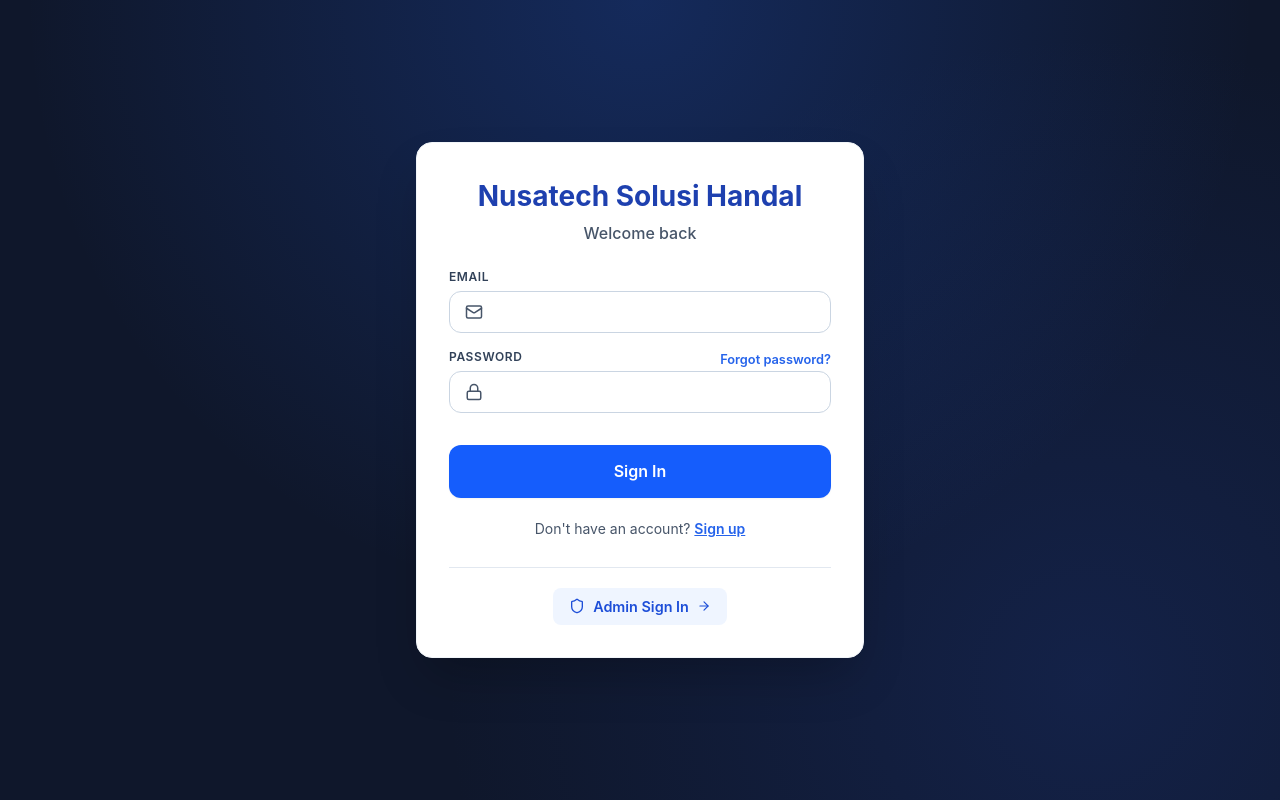
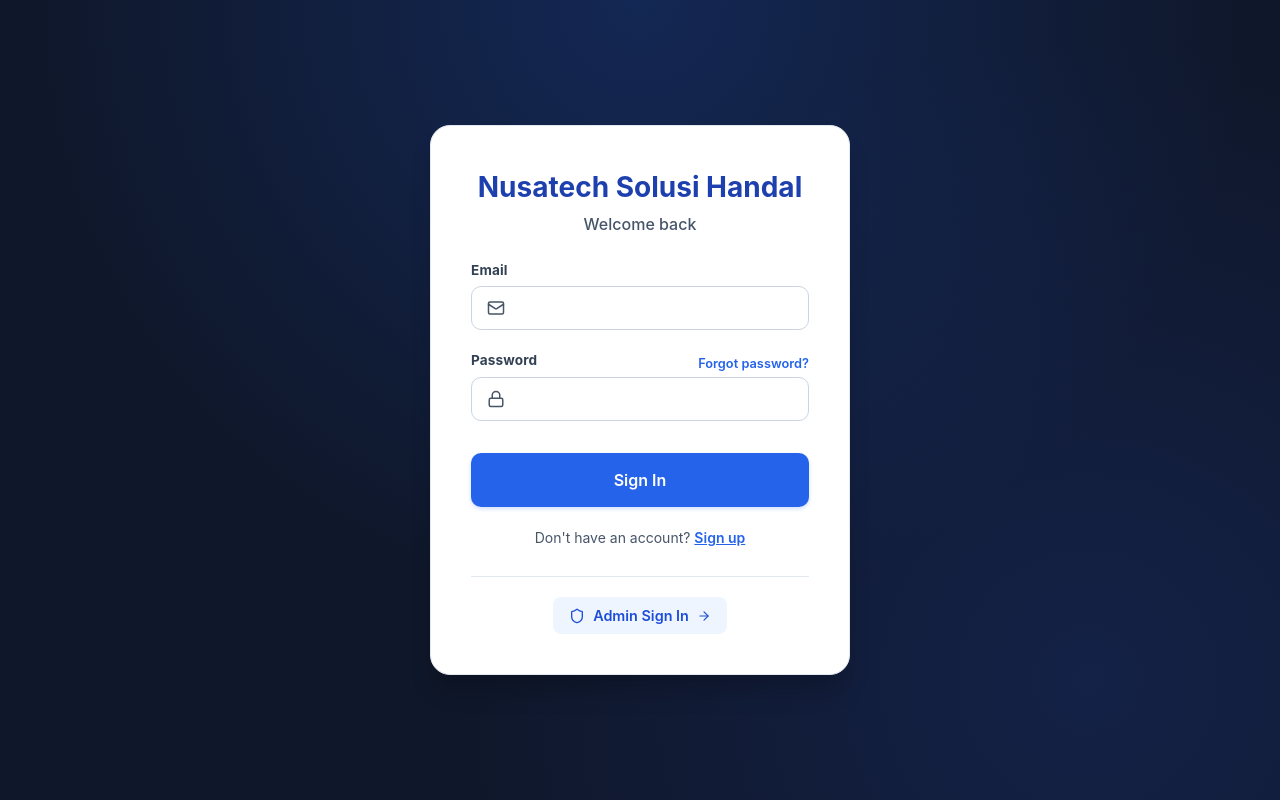
Before and after one commit to ridhohf/nusatech-web, a Next.js app in the folder frontend/: page /login in a window 1280 px wide. Built offline with nearby package versions, Linux system fonts and the light colour scheme; no server answers.

Commit message:
style: remove sub-descriptions from all pages and rename incoming page header to Form Registrasi Baru

```diff
--- a/frontend/src/app/client/history/page.tsx
+++ b/frontend/src/app/client/history/page.tsx
@@ -17,7 +17,6 @@
     <div>
       <div className="page-header">
         <h1 className="page-title">Riwayat Perbaikan</h1>
-        <p style={{ color: 'var(--text-secondary)' }}>Daftar semua pekerjaan yang telah selesai dikerjakan.</p>
       </div>
 
       <div className="card">
--- a/frontend/src/app/client/page.tsx
+++ b/frontend/src/app/client/page.tsx
@@ -71,7 +71,6 @@
     <div>
       <div className="page-header">
         <h1 className="page-title">Monitoring Status Perbaikan</h1>
-        <p style={{ color: 'var(--text-secondary)' }}>Pantau secara real-time status perbaikan peralatan Anda.</p>
       </div>
 
       {/* Stats */}
--- a/frontend/src/app/globals.css
+++ b/frontend/src/app/globals.css
@@ -17,7 +17,7 @@
   --destructive: #ef4444;
   --destructive-foreground: #ffffff;
   --border: #e2e8f0;
-  --input: #e2e8f0;
+  --input: #cbd5e1;
   --ring: #2563eb;
   --radius: 0.75rem;
 
@@ -48,90 +48,202 @@
   font-family: var(--font-sans, system-ui, -apple-system, BlinkMacSystemFont, 'Segoe UI', Roboto, sans-serif);
 }
 
-/* Tailwind Components Layer - Reusable Utilities via @apply */
-@layer components {
+/* Bulletproof UI Component Classes */
 .card {
-    @apply bg-white/90 backdrop-blur-md border border-slate-200/80 rounded-2xl p-6 shadow-xs hover:shadow-md transition-all duration-200;
+  background-color: #ffffff;
+  border: 1px solid #e2e8f0;
+  border-radius: 1rem;
+  padding: 1.5rem;
+  box-shadow: 0 1px 3px 0 rgb(0 0 0 / 0.05), 0 1px 2px -1px rgb(0 0 0 / 0.05);
+  transition: all 0.2s ease;
 }
 
+.card:hover {
+  box-shadow: 0 4px 6px -1px rgb(0 0 0 / 0.07), 0 2px 4px -2px rgb(0 0 0 / 0.07);
+}
+
+/* Forms & Inputs */
 .form-group {
-    @apply mb-4;
+  margin-bottom: 1.25rem;
 }
 
 .form-label {
-    @apply block text-xs font-semibold text-slate-700 mb-1.5 uppercase tracking-wider;
+  display: block;
+  font-size: 0.85rem;
+  font-weight: 700;
+  color: #334155;
+  margin-bottom: 0.4rem;
+  letter-spacing: 0.01em;
 }
 
 .form-input {
-    @apply w-full px-3.5 py-2.5 bg-white border border-slate-300 rounded-xl text-sm text-slate-900 transition-all focus:outline-none focus:border-blue-600 focus:ring-3 focus:ring-blue-100 placeholder:text-slate-400;
+  width: 100%;
+  padding: 0.65rem 0.875rem;
+  border: 1px solid #cbd5e1;
+  border-radius: 0.625rem;
+  font-size: 0.875rem;
+  background-color: #ffffff;
+  color: #0f172a;
+  box-sizing: border-box;
+  outline: none;
+  transition: all 0.15s ease;
 }
 
+.form-input:focus {
+  border-color: #2563eb;
+  box-shadow: 0 0 0 3px #dbeafe;
+}
+
+/* Buttons */
 .btn {
-    @apply inline-flex items-center justify-center font-semibold rounded-xl border border-slate-200 bg-white text-slate-700 px-4 py-2 text-sm shadow-2xs transition-all duration-150 active:scale-98 hover:bg-slate-50 disabled:opacity-50 disabled:pointer-events-none cursor-pointer gap-2;
+  display: inline-flex;
+  align-items: center;
+  justify-content: center;
+  gap: 0.5rem;
+  padding: 0.65rem 1.25rem;
+  font-weight: 600;
+  border-radius: 0.625rem;
+  border: 1px solid #e2e8f0;
+  background-color: #ffffff;
+  color: #334155;
+  cursor: pointer;
+  transition: all 0.15s ease;
+  font-size: 0.875rem;
+  box-shadow: 0 1px 2px 0 rgb(0 0 0 / 0.05);
+}
+
+.btn:hover {
+  background-color: #f8fafc;
+  border-color: #cbd5e1;
 }
 
 .btn-primary {
-    @apply bg-blue-600 hover:bg-blue-700 text-white border-transparent shadow-xs focus-visible:ring-blue-500;
+  background-color: #2563eb;
+  color: #ffffff;
+  border-color: transparent;
+  box-shadow: 0 2px 4px 0 rgba(37, 99, 235, 0.2);
 }
 
+.btn-primary:hover {
+  background-color: #1d4ed8;
+}
+
+/* Page Headers */
 .page-header {
-    @apply mb-6 flex justify-between items-center flex-wrap gap-4;
+  margin-bottom: 1.75rem;
+  display: flex;
+  justify-content: space-between;
+  align-items: center;
+  flex-wrap: wrap;
+  gap: 1rem;
 }
 
 .page-title {
-    @apply text-2xl font-extrabold text-blue-900 tracking-tight;
+  font-size: 1.75rem;
+  font-weight: 800;
+  color: #1e3a8a;
+  margin: 0 0 0.25rem 0;
+  letter-spacing: -0.02em;
 }
 
+/* Tables */
 .table-container {
-    @apply overflow-x-auto rounded-xl border border-slate-200/80 bg-white shadow-2xs;
+  overflow-x: auto;
+  border-radius: 0.75rem;
+  border: 1px solid #e2e8f0;
+  background-color: #ffffff;
 }
 
 .data-table {
-    @apply w-full border-collapse text-left text-sm;
+  width: 100%;
+  border-collapse: collapse;
+  text-align: left;
+  display: table !important;
 }
 
 .data-table th {
-    @apply bg-slate-50/90 font-bold text-slate-600 px-4 py-3 border-b border-slate-200 text-xs uppercase tracking-wider;
+  background-color: #f8fafc;
+  font-weight: 700;
+  color: #475569;
+  font-size: 0.75rem;
+  text-transform: uppercase;
+  letter-spacing: 0.05em;
+  padding: 0.875rem 1rem;
+  border-bottom: 1px solid #e2e8f0;
+  display: table-cell !important;
+  white-space: nowrap;
 }
 
 .data-table td {
-    @apply px-4 py-3.5 border-b border-slate-100 text-slate-700;
+  padding: 0.875rem 1rem;
+  border-bottom: 1px solid #f1f5f9;
+  color: #334155;
+  display: table-cell !important;
+  font-size: 0.875rem;
 }
 
 .data-table tbody tr:hover {
-    @apply bg-slate-50/80 transition-colors;
+  background-color: #f8fafc;
 }
 
+/* Badges */
 .badge {
-    @apply inline-flex items-center gap-1.5 px-2.5 py-0.5 rounded-full text-xs font-bold border border-slate-200 shadow-2xs;
+  display: inline-flex;
+  align-items: center;
+  gap: 0.35rem;
+  padding: 0.25rem 0.75rem;
+  border-radius: 9999px;
+  font-size: 0.75rem;
+  font-weight: 700;
+  letter-spacing: 0.02em;
+  border: 1px solid #e2e8f0;
 }
 
 .badge-blue {
-    @apply bg-blue-50 text-blue-700 border-blue-200/70;
+  background-color: #eff6ff;
+  color: #1d4ed8;
+  border-color: #bfdbfe;
 }
 
 .badge-orange {
-    @apply bg-amber-50 text-amber-700 border-amber-200/70;
+  background-color: #fff7ed;
+  color: #c2410c;
+  border-color: #ffedd5;
 }
 
 .badge-green {
-    @apply bg-emerald-50 text-emerald-700 border-emerald-200/70;
+  background-color: #f0fdf4;
+  color: #15803d;
+  border-color: #bbf7d0;
 }
 
 .badge-red {
-    @apply bg-rose-50 text-rose-700 border-rose-200/70;
+  background-color: #fef2f2;
+  color: #b91c1c;
+  border-color: #fecaca;
 }
 
+/* Auth Page specific */
 .auth-container {
-    @apply min-h-screen flex items-center justify-center bg-slate-900 p-6;
+  min-height: 100vh;
+  display: flex;
+  align-items: center;
+  justify-content: center;
+  background-color: #0f172a;
   background-image:
-      radial-gradient(circle at 50% 0%, rgba(37, 99, 235, 0.25) 0%, transparent 60%),
+    radial-gradient(circle at 50% 0%, rgba(37, 99, 235, 0.22) 0%, transparent 60%),
     radial-gradient(circle at 85% 85%, rgba(30, 58, 138, 0.3) 0%, transparent 50%);
+  padding: 1.5rem;
 }
 
 .auth-card {
-    @apply w-full max-w-md bg-white p-8 rounded-2xl shadow-2xl border border-slate-100;
-  }
+  width: 100%;
+  max-width: 420px;
+  background-color: #ffffff;
+  padding: 2.5rem;
+  border-radius: 1.25rem;
+  box-shadow: 0 20px 25px -5px rgba(0, 0, 0, 0.2);
+  border: 1px solid #e2e8f0;
 }
 
 /* Loading Bar Animation */
--- a/frontend/src/app/internal/incoming/page.tsx
+++ b/frontend/src/app/internal/incoming/page.tsx
@@ -177,10 +177,7 @@
   return (
     <div>
       <div className="page-header" style={{ marginBottom: '1.5rem' }}>
-        <h1 className="page-title">Form Registrasi Baru & Inspeksi</h1>
-        <p style={{ color: 'var(--text-secondary)' }}>
-          Registrasi penerimaan barang dari klien terdaftar.
-        </p>
+        <h1 className="page-title">Form Registrasi Baru</h1>
       </div>
 
       <div style={{ display: 'grid', gridTemplateColumns: '1.05fr 1.7fr', gap: '1.75rem', alignItems: 'start' }}>
--- a/frontend/src/app/internal/inventory/page.tsx
+++ b/frontend/src/app/internal/inventory/page.tsx
@@ -60,7 +60,6 @@
     <div>
       <div className="page-header">
         <h1 className="page-title">Manajemen Inventori</h1>
-        <p style={{ color: 'var(--text-secondary)' }}>Kelola data material, sparepart, dan aksesori.</p>
       </div>
 
       <div style={{ display: 'grid', gridTemplateColumns: '1fr 2.5fr', gap: '2rem' }}>
--- a/frontend/src/app/internal/layout.tsx
+++ b/frontend/src/app/internal/layout.tsx
@@ -45,10 +45,7 @@
       {/* Sidebar */}
       <aside className="w-72 bg-white border-r border-slate-200/80 flex flex-col sticky top-0 h-screen shadow-2xs z-20">
         <div className="p-6 flex items-center gap-3 font-extrabold text-blue-900 border-b border-slate-200/80 text-xl tracking-tight">
-          <div className="w-9 h-9 rounded-xl bg-blue-600 flex items-center justify-center text-white shadow-xs">
-            N
-          </div>
-          <span>Nusatech MRO</span>
+          <span>Nusatech</span>
         </div>
 
         <nav className="flex-1 p-3 space-y-1 overflow-y-auto">
--- a/frontend/src/app/internal/page.tsx
+++ b/frontend/src/app/internal/page.tsx
@@ -173,7 +173,6 @@
       <div className="page-header" style={{ display: 'flex', justifyContent: 'space-between', alignItems: 'center', marginBottom: '2rem' }}>
         <div>
           <h1 className="page-title">Dashboard Overview</h1>
-          <p style={{ color: 'var(--text-secondary)', margin: 0 }}>Ringkasan status pekerjaan dan inventori secara real-time.</p>
         </div>
         <Link href="/internal/incoming" className="btn btn-primary" style={{ display: 'inline-flex', alignItems: 'center', gap: '0.5rem', textDecoration: 'none' }}>
           <Plus size={18} /> Registrasi Proyek Baru
--- a/frontend/src/app/internal/repairs/page.tsx
+++ b/frontend/src/app/internal/repairs/page.tsx
@@ -109,7 +109,6 @@
       <div className="page-header" style={{ display: 'flex', justifyContent: 'space-between', alignItems: 'flex-start' }}>
         <div>
           <h1 className="page-title">Manajemen Perbaikan</h1>
-          <p style={{ color: 'var(--text-secondary)' }}>Perbarui dan pantau status setiap pekerjaan perbaikan aktif.</p>
         </div>
         <Button onClick={handleExportCSV} variant="ghost" style={{ display: 'flex', alignItems: 'center', gap: '0.5rem', backgroundColor: 'white' }}>
           <Download size={18} /> Download Laporan CSV
--- a/frontend/src/app/internal/users/page.tsx
+++ b/frontend/src/app/internal/users/page.tsx
@@ -65,7 +65,6 @@
     <div>
       <div className="page-header">
         <h1 className="page-title">Manajemen Akun</h1>
-        <p style={{ color: 'var(--text-secondary)' }}>Buat dan kelola akses untuk staf Internal maupun Klien.</p>
       </div>
 
       <div style={{ display: 'grid', gridTemplateColumns: '1fr 2.5fr', gap: '2rem' }}>
```
Also changed, not shown: frontend/src/app/client/layout.tsx (+34 -22 lines), 1 other file (tests, documents, lock files or other folders). Lines whose indentation alone changed are shown as unchanged.
